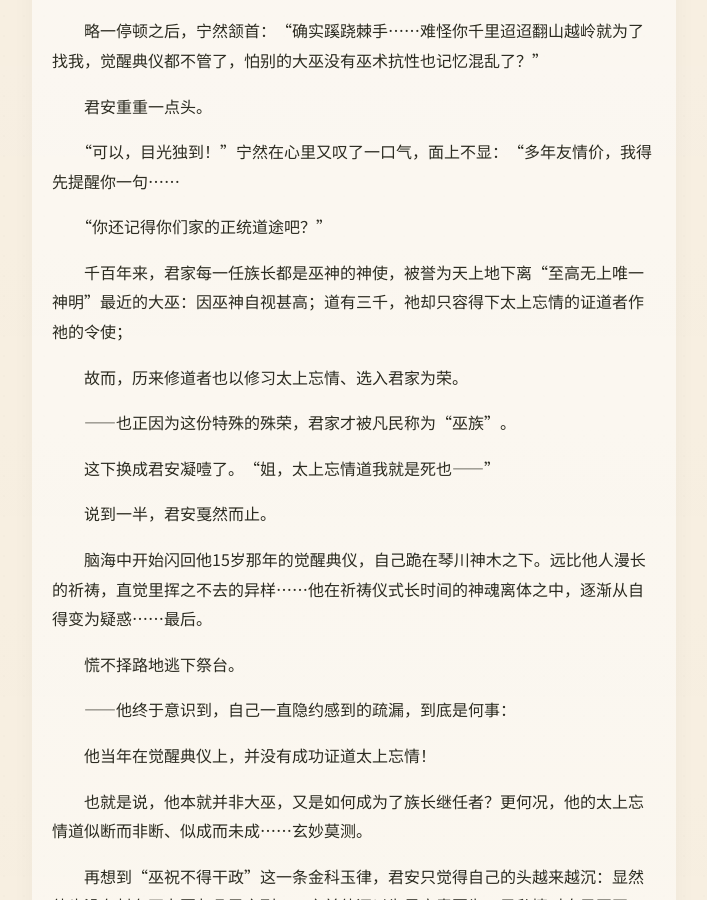
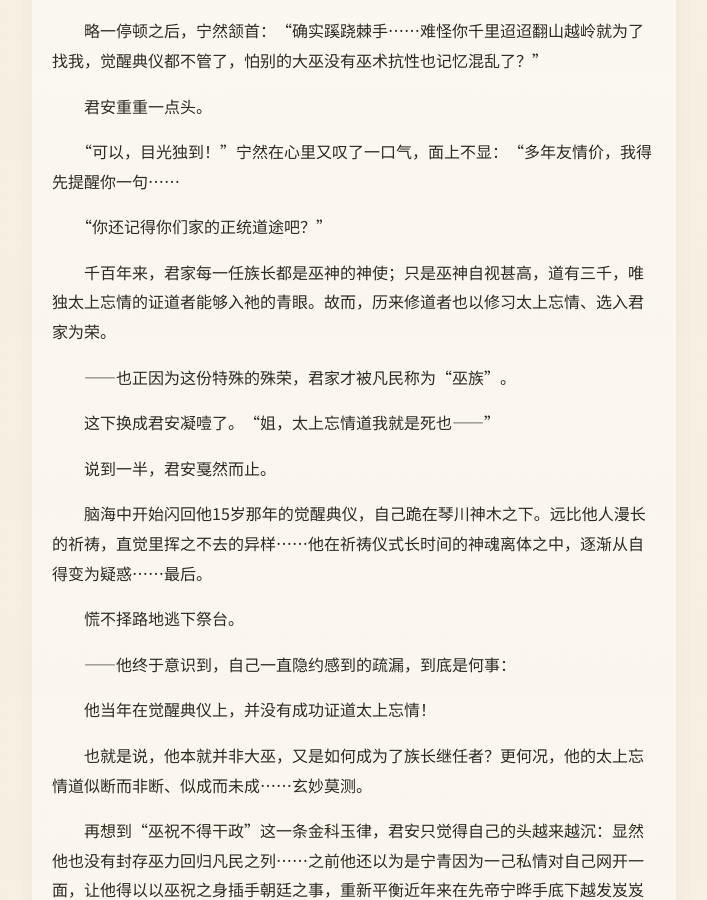
Before and after one commit to LotusSaverin/TheLeaf-BorneDream, a Jekyll site: the page built from chapter-04.md, in a window 1280 px wide and 900 px high, scrolled down 1734 px. Shown: the whole window, without its empty margins (286-993 px from the left). Built offline with Jekyll 4.4.1, drawn with Linux system fonts in a browser that asks for light colours; some web fonts are replaced; our own code applies the rules of GitHub Pages for plain Markdown files.

Commit message:
Clarify君家族's role and巫神's expectations
Refine the description of the君家族's relationship with the巫神 and the significance of太上忘情道.

```diff
--- a/chapter-04.md
+++ b/chapter-04.md
@@ -58,9 +58,7 @@
 
 　　“你还记得你们家的正统道途吧？”
 
-　　千百年来，君家每一任族长都是巫神的神使，被誉为天上地下离“至高无上唯一神明”最近的大巫：因巫神自视甚高；道有三千，祂却只容得下太上忘情的证道者作祂的令使；
-
-　　故而，历来修道者也以修习太上忘情、选入君家为荣。
+　　千百年来，君家每一任族长都是巫神的神使；只是巫神自视甚高，道有三千，唯独太上忘情的证道者能够入祂的青眼。故而，历来修道者也以修习太上忘情、选入君家为荣。
 
 　　——也正因为这份特殊的殊荣，君家才被凡民称为“巫族”。
 
```
